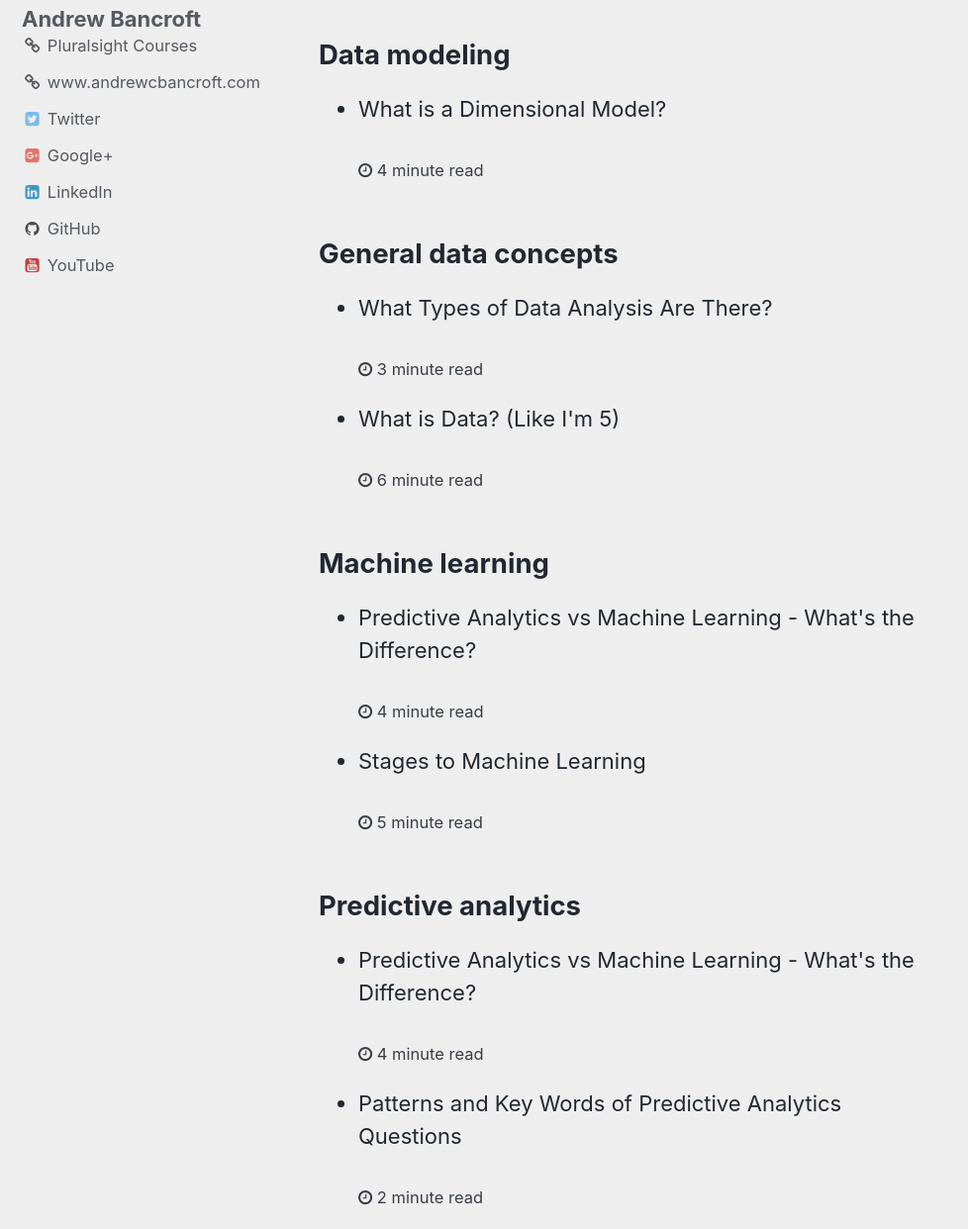
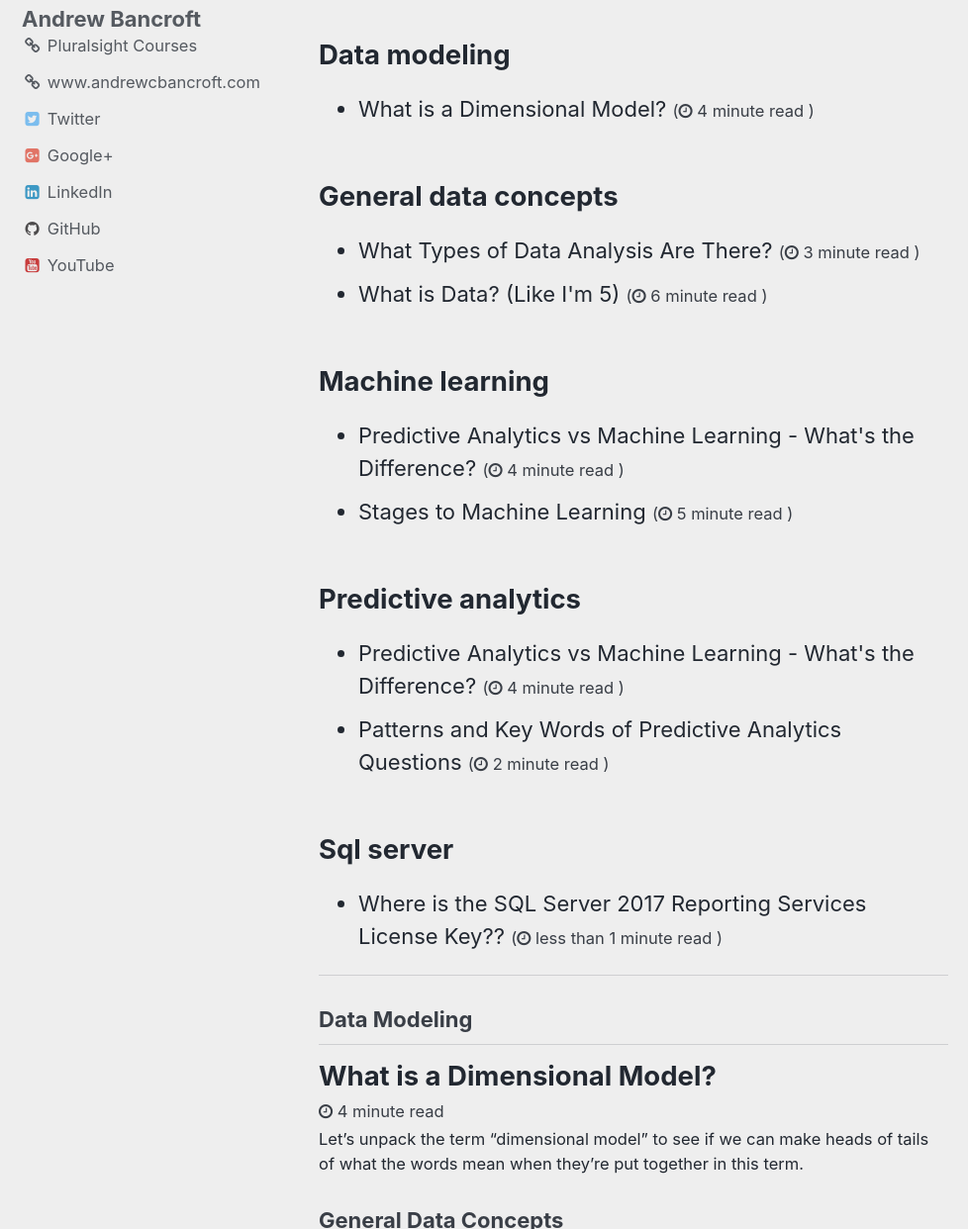
Before and after one commit to andrewcbancroft/datadaylife-blog, a Jekyll site: the page built from _pages/category-archive.html, in a window 1280 px wide and 1400 px high, scrolled down 267 px, cut to the strip 158-1400 px from the top of the window. Shown: the whole strip at 99% size, without its empty margins (0-978 px from the left). Built offline with Jekyll 4.4.1, drawn with Linux system fonts in a browser that asks for light colours; some of the changed text lies outside the part shown.

Commit message:
Update category-archive.html

```diff
--- a/_pages/category-archive.html
+++ b/_pages/category-archive.html
@@ -24,7 +24,7 @@ author_profile: true
     {% for post in pages_list %}
       {% if post.title != null %}
       {% if group == null or group == post.group %}
-      <li><a href="{{ site.url }}{{ post.url }}">{{ post.title }}</a> <p class="page__meta"><i class="fa fa-clock-o" aria-hidden="true"></i> {% include read-time.html %}</p></li>
+      <li><a href="{{ site.url }}{{ post.url }}">{{ post.title }}</a> <span class="page__meta">(<i class="fa fa-clock-o" aria-hidden="true"></i> {% include read-time.html %})</span></li>
       {% endif %}
       {% endif %}
     {% endfor %}
```
